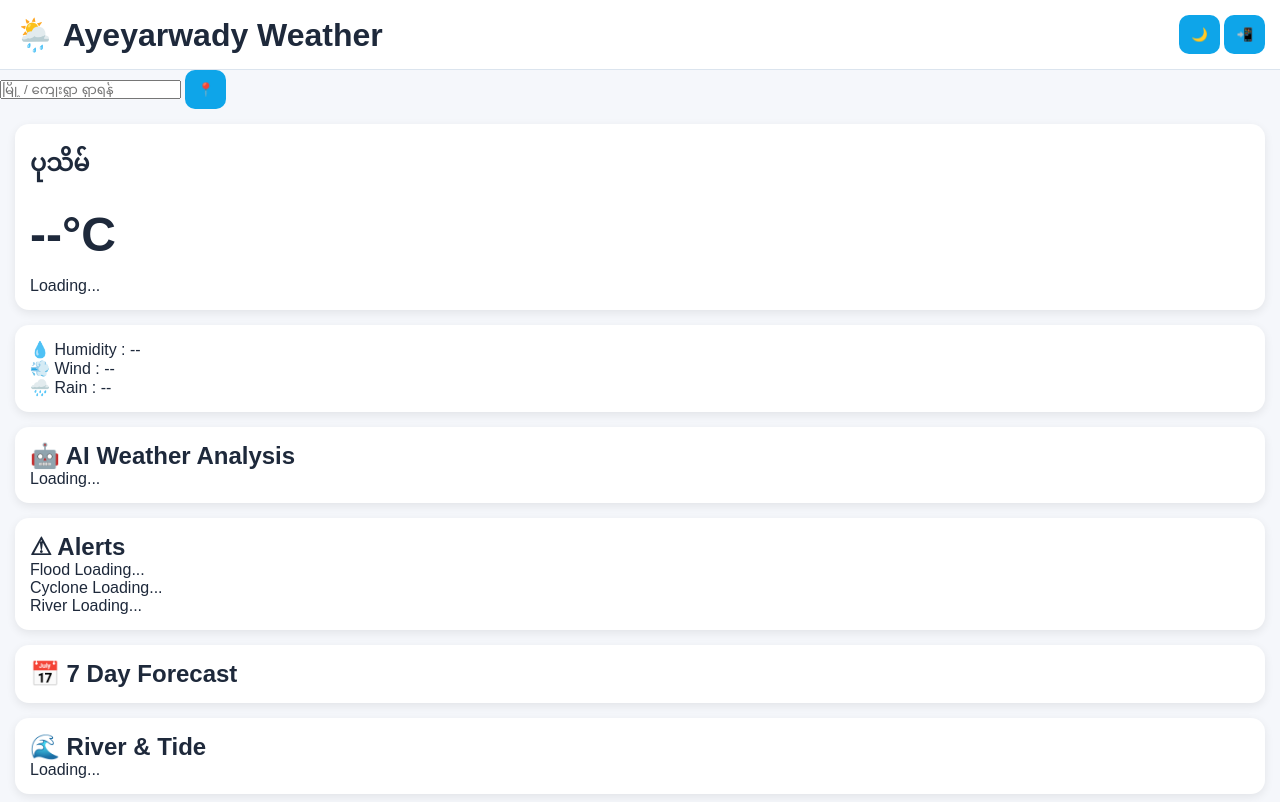
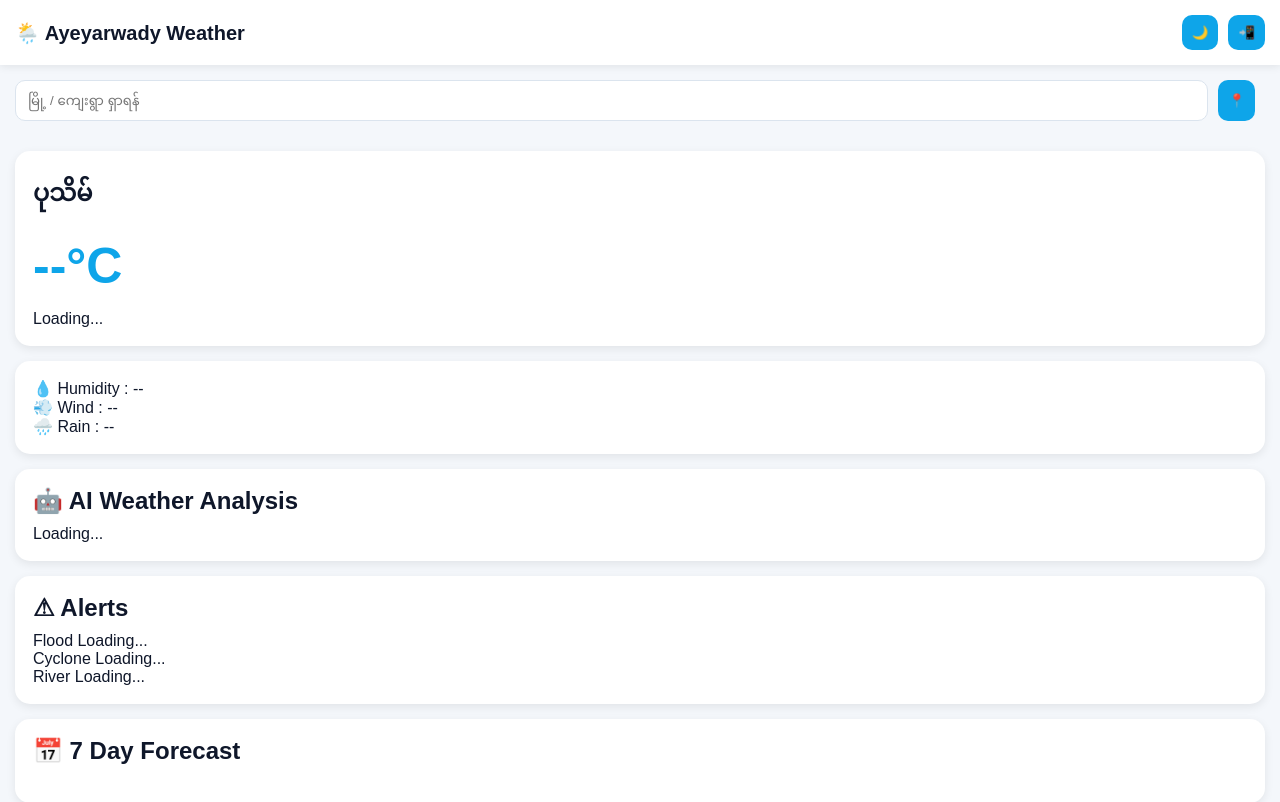
Before and after one commit to thihathihaaung1111-cmyk/Ayeyarwady-Weather-Times-V3, a plain HTML site: page index.html in a window 1280 px wide. Shown: the top 802 px of the page. Drawn offline with Linux system fonts and the light colour scheme; a script that the page names is missing.

Commit message:
Update style.css

```diff
--- a/style.css
+++ b/style.css
@@ -1,90 +1,247 @@
+/* =====================================
+   Ayeyarwady Weather Times V3
+   style.css
+===================================== */
+
 :root{
-  --bg:#f5f7fb;
+  --primary:#0ea5e9;
+  --secondary:#0284c7;
+
+  --bg:#f4f7fb;
   --card:#ffffff;
-  --text:#1e293b;
-  --primary:#0ea5e9;
+
+  --text:#0f172a;
+  --text2:#64748b;
+
   --border:#dbe4ee;
 }
 
 body.dark{
+
   --bg:#0f172a;
   --card:#1e293b;
+
   --text:#f8fafc;
-  --primary:#38bdf8;
+  --text2:#94a3b8;
+
   --border:#334155;
+
 }
 
 *{
+
 margin:0;
 padding:0;
 box-sizing:border-box;
+
 }
 
 body{
+
+background:var(--bg);
+
+color:var(--text);
+
 font-family:Arial,sans-serif;
-  background:var(--bg);
-  color:var(--text);
+
+transition:.3s;
+
 }
 
+/* Splash */
+
 #splash{
+
 position:fixed;
-  inset:0;
-  background:#0284c7;
-  color:#fff;
+
+top:0;
+
+left:0;
+
+width:100%;
+
+height:100%;
+
+background:linear-gradient(135deg,#0284c7,#0ea5e9);
+
 display:flex;
-  flex-direction:column;
+
 justify-content:center;
+
 align-items:center;
+
+color:white;
+
 z-index:9999;
+
+transition:.5s;
+
 }
 
-header{
-  display:flex;
-  justify-content:space-between;
-  align-items:center;
-  padding:15px;
-  background:var(--card);
-  border-bottom:1px solid var(--border);
+.splash-content{
+
+text-align:center;
+
 }
 
-.search{
+/* Header */
+
+.header{
+
 display:flex;
-  gap:10px;
+
+justify-content:space-between;
+
+align-items:center;
+
 padding:15px;
+
+background:var(--card);
+
+box-shadow:0 2px 8px rgba(0,0,0,.08);
+
+position:sticky;
+
+top:0;
+
+z-index:100;
+
 }
 
-.search input{
-  flex:1;
-  padding:12px;
-  border:1px solid var(--border);
-  border-radius:10px;
+.header h1{
+
+font-size:20px;
+
+}
+
+.header-buttons{
+
+display:flex;
+
+gap:10px;
+
 }
 
 button{
-  padding:12px;
+
+background:var(--primary);
+
+color:white;
+
 border:none;
+
+padding:10px;
+
 border-radius:10px;
-  background:var(--primary);
-  color:white;
+
 cursor:pointer;
+
 }
 
-.card{
-  margin:15px;
+/* Search */
+
+.search-section{
+
+display:flex;
+
+gap:10px;
+
 padding:15px;
-  background:var(--card);
-  border-radius:14px;
-  box-shadow:0 3px 10px rgba(0,0,0,.08);
+
 }
 
-#temperature{
-  font-size:48px;
-  font-weight:bold;
-  margin:15px 0;
+.search-section input{
+
+flex:1;
+
+padding:12px;
+
+border:1px solid var(--border);
+
+border-radius:10px;
+
+outline:none;
+
 }
 
+/* Card */
+
+.card{
+
+background:var(--card);
+
+margin:15px;
+
+padding:18px;
+
+border-radius:15px;
+
+box-shadow:0 3px 10px rgba(0,0,0,.08);
+
+}
+
+.card h2{
+
+margin-bottom:10px;
+
+}
+
+/* Weather */
+
+#temperature{
+
+font-size:50px;
+
+font-weight:bold;
+
+margin:15px 0;
+
+color:var(--primary);
+
+}
+
+/* Forecast */
+
+#forecast{
+
+display:flex;
+
+gap:10px;
+
+overflow-x:auto;
+
+padding-top:10px;
+
+}
+
+/* Footer */
+
 footer{
+
 text-align:center;
+
 padding:20px;
-  color:gray;
+
+color:var(--text2);
+
+font-size:14px;
+
 }
+
+/* Responsive */
+
+@media(max-width:600px){
+
+.header h1{
+
+font-size:18px;
+
+}
+
+button{
+
+padding:8px;
+
+}
+
+  }
```
Lines whose indentation alone changed are shown as unchanged.
